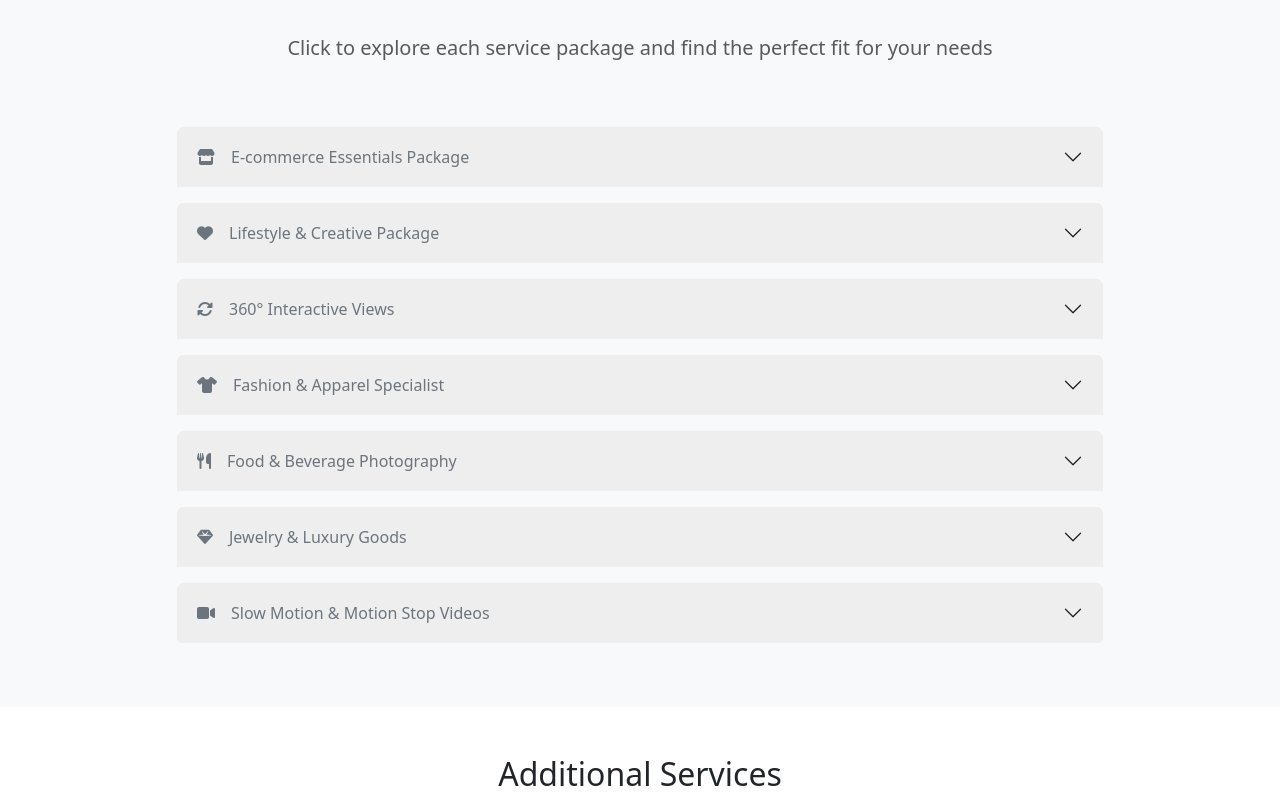
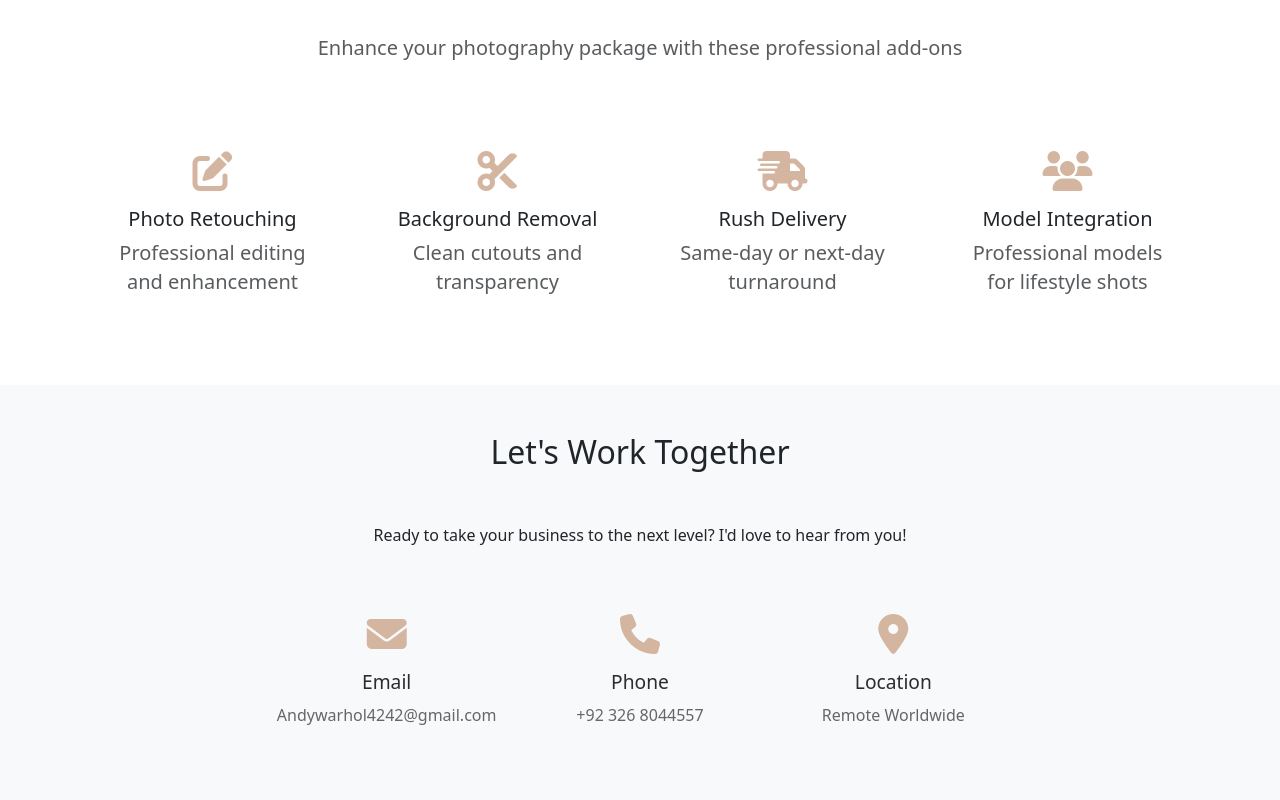
Before and after one commit to Shumaim-07/product_imagery, a plain HTML site: page pages/services/services.html in a window 1280 px wide. Shown: the part 2000-2800 px from the top of the page. Drawn offline with nearby package versions, Linux system fonts and the light colour scheme.

Commit message:
Update services.html

```diff
--- a/pages/services/services.html
+++ b/pages/services/services.html
@@ -39,12 +39,18 @@
                             class="nav-link text-dark">Portfolio</a></li>
                     <li class="nav-item fw-bold"><a href="../services/services.html"
                             class="nav-link text-dark">Services</a></li>
-                    <li class="nav-item fw-bold"><a href="mailto:hello@kirstywillis.com" class="nav-link text-white ps-4 pe-4">Hire Us</a></li>
+                    <li class="nav-item fw-bold"><a href="mailto:hello@kirstywillis.com"
+                            class="nav-link text-white ps-4 pe-4">Hire Us</a></li>
                     <div class="d-lg-none nav-social-icons">
-                        <a href="https://www.instagram.com/productimagery_pk?utm_source=ig_web_button_share_sheet&igsh=ZDNlZDc0MzIxNw==" class="nav-link d-inline-block border-0"><i class="fa-brands fa-instagram fa-fw fa-lg"></i></a>
-                        <a href="" class="nav-link d-inline-block border-0"><i class="fa-brands fa-pinterest-p fa-fw fa-lg"></i></a>
-                        <a href="" class="nav-link d-inline-block border-0"><i class="fa-brands fa-linkedin-in fa-fw fa-lg"></i></a>
-                        <a href="" class="nav-link d-inline-block border-0"><i class="fa-brands fa-facebook-f fa-fw fa-lg"></i></a>
+                        <a href="https://www.instagram.com/productimagery_pk?utm_source=ig_web_button_share_sheet&igsh=ZDNlZDc0MzIxNw=="
+                            class="nav-link d-inline-block border-0"><i
+                                class="fa-brands fa-instagram fa-fw fa-lg"></i></a>
+                        <a href="" class="nav-link d-inline-block border-0"><i
+                                class="fa-brands fa-pinterest-p fa-fw fa-lg"></i></a>
+                        <a href="" class="nav-link d-inline-block border-0"><i
+                                class="fa-brands fa-linkedin-in fa-fw fa-lg"></i></a>
+                        <a href="" class="nav-link d-inline-block border-0"><i
+                                class="fa-brands fa-facebook-f fa-fw fa-lg"></i></a>
                     </div>
                 </ul>
             </div>
@@ -57,7 +63,8 @@
             <div class="row justify-content-center">
                 <div class="col-lg-8">
                     <h1 class="display-4 fw-bold mb-4 fade-in-element">Professional Product Photography Services</h1>
-                    <p class="lead mb-5 fade-in-element">Elevate your brand with stunning product photography that converts browsers
+                    <p class="lead mb-5 fade-in-element">Elevate your brand with stunning product photography that
+                        converts browsers
                         into buyers. From e-commerce to marketing campaigns, we capture your products in their best
                         light.</p>
                 </div>
@@ -71,7 +78,8 @@
             <div class="row">
                 <div class="col-12 text-center mb-5">
                     <h2 class="section-title fade-in-element">Our Photography Services</h2>
-                    <p class="lead text-muted fade-in-element">Comprehensive product photography solutions tailored to your business
+                    <p class="lead text-muted fade-in-element">Comprehensive product photography solutions tailored to
+                        your business
                         needs</p>
                 </div>
             </div>
@@ -170,7 +178,7 @@
     </section>
 
     <!-- Detailed Services Accordion -->
-    <section class="py-5 bg-light fade-in-element">
+    <!-- <section class="py-5 bg-light fade-in-element">
         <div class="container">
             <div class="row">
                 <div class="col-12 text-center mb-5">
@@ -178,13 +186,13 @@
                     <p class="lead text-muted">Click to explore each service package and find the perfect fit for your
                         needs</p>
                 </div>
-            </div>
+            </div> -->
 
-            <div class="row justify-content-center">
+            <!-- <div class="row justify-content-center">
                 <div class="col-lg-10">
-                    <div class="accordion" id="servicesAccordion">
+                    <div class="accordion" id="servicesAccordion"> -->
                         <!-- E-commerce Essentials -->
-                        <div class="accordion-item mb-3 border-0 rounded">
+                        <!-- <div class="accordion-item mb-3 border-0 rounded">
                             <h2 class="accordion-header" id="headingTwo">
                                 <button class="accordion-button text-secondary collapsed rounded-top" type="button"
                                     data-bs-toggle="collapse" data-bs-target="#collapseOne">
@@ -217,9 +225,9 @@
                                     </div>
                                 </div>
                             </div>
-                        </div>
+                        </div> -->
                         <!-- Lifestyle & Creative -->
-                        <div class="accordion-item mb-3 border-0 rounded">
+                        <!-- <div class="accordion-item mb-3 border-0 rounded">
                             <h2 class="accordion-header" id="headingTwo">
                                 <button class="accordion-button text-secondary collapsed rounded-top" type="button"
                                     data-bs-toggle="collapse" data-bs-target="#collapseTwo">
@@ -250,9 +258,9 @@
                                     </div>
                                 </div>
                             </div>
-                        </div>
+                        </div> -->
                         <!-- 360 Interactive -->
-                        <div class="accordion-item mb-3 border-0 rounded">
+                        <!-- <div class="accordion-item mb-3 border-0 rounded">
                             <h2 class="accordion-header" id="headingThree">
                                 <button class="accordion-button text-secondary collapsed rounded-top" type="button"
                                     data-bs-toggle="collapse" data-bs-target="#collapseThree">
@@ -283,9 +291,9 @@
                                     </div>
                                 </div>
                             </div>
-                        </div>
+                        </div> -->
                         <!-- Fashion & Apparel -->
-                        <div class="accordion-item mb-3 border-0 rounded">
+                        <!-- <div class="accordion-item mb-3 border-0 rounded">
                             <h2 class="accordion-header" id="headingFour">
                                 <button class="accordion-button text-secondary collapsed rounded-top" type="button"
                                     data-bs-toggle="collapse" data-bs-target="#collapseFour">
@@ -316,9 +324,9 @@
                                     </div>
                                 </div>
                             </div>
-                        </div>
+                        </div> -->
                         <!-- Food & Beverage -->
-                        <div class="accordion-item mb-3 border-0 rounded">
+                        <!-- <div class="accordion-item mb-3 border-0 rounded">
                             <h2 class="accordion-header" id="headingFive">
                                 <button class="accordion-button text-secondary collapsed rounded-top" type="button"
                                     data-bs-toggle="collapse" data-bs-target="#collapseFive">
@@ -349,9 +357,9 @@
                                     </div>
                                 </div>
                             </div>
-                        </div>
+                        </div> -->
                         <!-- Jewelry & Luxury -->
-                        <div class="accordion-item mb-3 border-0 rounded">
+                        <!-- <div class="accordion-item mb-3 border-0 rounded">
                             <h2 class="accordion-header" id="headingSix">
                                 <button class="accordion-button text-secondary collapsed rounded-top" type="button"
                                     data-bs-toggle="collapse" data-bs-target="#collapseSix">
@@ -382,9 +390,9 @@
                                     </div>
                                 </div>
                             </div>
-                        </div>
+                        </div> -->
                         <!-- Video Services -->
-<div class="accordion-item mb-3 border-0 rounded">
+                        <!-- <div class="accordion-item mb-3 border-0 rounded">
                             <h2 class="accordion-header" id="headingSeven">
                                 <button class="accordion-button text-secondary collapsed rounded-top" type="button"
                                     data-bs-toggle="collapse" data-bs-target="#collapseSeven">
@@ -398,7 +406,10 @@
                                     <div class="row">
                                         <div class="col-lg-8">
                                             <h5>Capture Every Detail with Stunning Motion Effects</h5>
-                    <p>Slow-motion and motion stop videos bring elegance and dramatic effect to your product showcase. Perfect for emphasizing detail, quality, and creativity — ideal for social media, promotional reels, and ads that stand out.</p>
+                                            <p>Slow-motion and motion stop videos bring elegance and dramatic effect to
+                                                your product showcase. Perfect for emphasizing detail, quality, and
+                                                creativity — ideal for social media, promotional reels, and ads that
+                                                stand out.</p>
 
                                             <ul class="feature-list">
                                                 <li>High-quality slow-motion product videos</li>
@@ -413,13 +424,13 @@
                                     </div>
                                 </div>
                             </div>
+                        </div> -->
+
+                    <!-- </div>
                 </div>
-
-                    </div>
-                </div>
-            </div>
-        </div>
-    </section>
+            </div> -->
+        <!-- </div>
+    </section> -->
 
     <!-- Additional Services -->
     <section class="py-5 additional-service-section">
@@ -472,7 +483,8 @@
             <div class="row">
                 <div class="col-12 text-center mb-5">
                     <h2 class="section-title fade-in-element">Let's Work Together</h2>
-                    <p class="section-subtitle fade-in-element">Ready to take your business to the next level? I'd love to hear from
+                    <p class="section-subtitle fade-in-element">Ready to take your business to the next level? I'd love
+                        to hear from
                         you!</p>
                 </div>
             </div>
```
Lines whose indentation alone changed are shown as unchanged.
